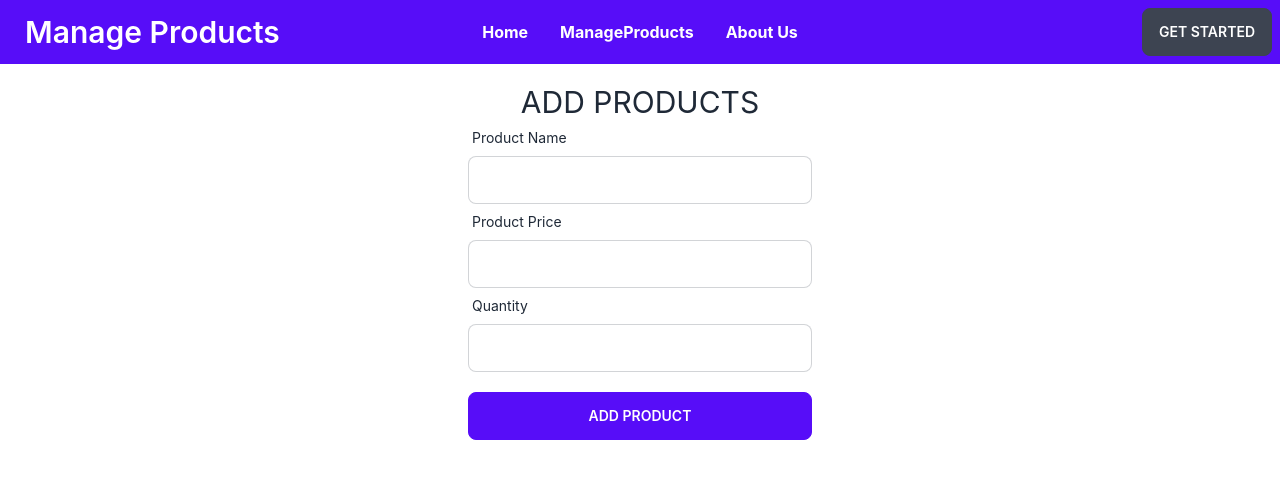
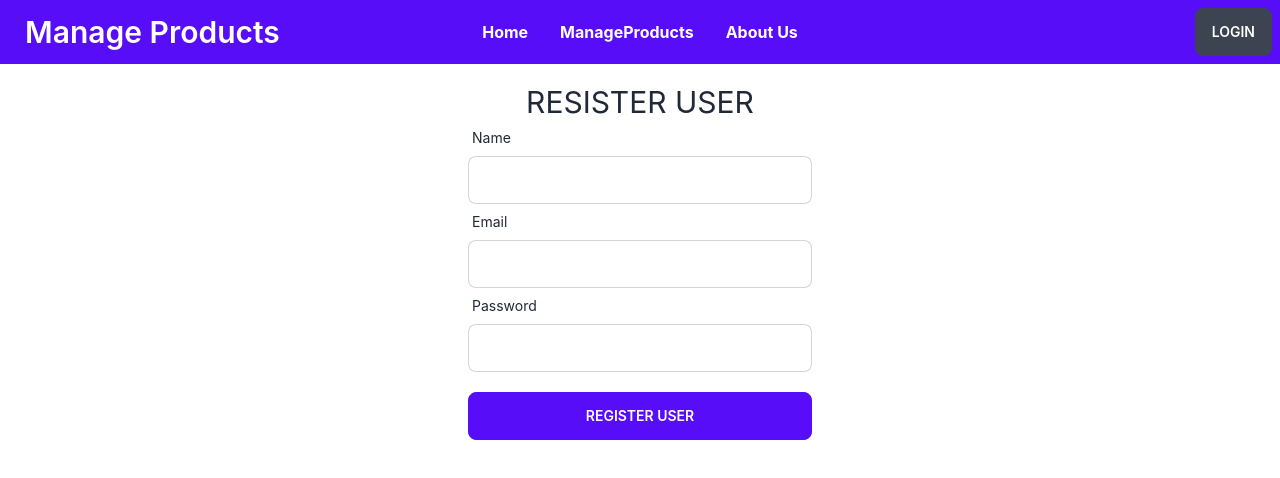
Before and after one commit to Shariful7834/Products-Management--CRUD-with-MERNN, a React (Create React App) app: page /login in a window 1280 px wide. Shown: the top 478 px of the page. Built offline with nearby package versions, Linux system fonts and the light colour scheme.

Commit message:
Login page has implemented

```diff
--- /dev/null
+++ b/src/pages/About/About.js
@@ -0,0 +1,11 @@
+import React from "react";
+
+const About = () => {
+  return (
+    <div className="h-[800px] flex justify-center items-center">
+      <h1 className="text-4xl font-bold">Coming soon..</h1>
+    </div>
+  );
+};
+
+export default About;
--- a/src/pages/Home/Login/Login.js
+++ b/src/pages/Home/Login/Login.js
@@ -10,32 +10,32 @@ const Login = () => {
   return (
     <div className="w-96 mx-auto">
       <form className="p-5" onSubmit={handleSubmit(handleAddProduct)}>
-        <h1 className="text-3xl">ADD PRODUCTS</h1>
+        <h1 className="text-3xl">RESISTER USER </h1>
         <div className="form-control w-full ">
           <label className="label">
-            <span className="label-text">Product Name</span>
+            <span className="label-text"> Name</span>
           </label>
           <input
             type="text"
-            {...register("productName")}
+            {...register("name")}
             className="input input-bordered w-full"
             required
           />
         </div>
         <div className="form-control w-full ">
           <label className="label">
-            <span className="label-text">Product Price</span>
+            <span className="label-text">Email</span>
           </label>
           <input
-            type="text"
-            {...register("productPrice")}
+            type="email"
+            {...register("email")}
             className="input input-bordered w-full"
             required
           />
         </div>
         <div className="form-control w-full ">
           <label className="label">
-            <span className="label-text">Quantity</span>
+            <span className="label-text">Password</span>
           </label>
           <input
             type="text"
@@ -48,7 +48,7 @@ const Login = () => {
         <div className="mt-5">
           <input
             type="submit"
-            value="Add Product"
+            value="Register User"
             className="btn btn-primary w-full "
           />
         </div>
--- a/src/pages/ManageProducts/ManageProducts.js
+++ b/src/pages/ManageProducts/ManageProducts.js
@@ -37,7 +37,7 @@ const ManageProducts = () => {
     }
   };
   return (
-    <div className="w-[1440px] mx-auto">
+    <div className="container mx-auto">
       <h1 className="text-2xl font-bold text-center mt-16 mb-6">
         Manage Products
       </h1>
@@ -48,8 +48,8 @@ const ManageProducts = () => {
             <tr>
               <th></th>
               <th>Name</th>
-              <th>Job</th>
-              <th>Favorite Color</th>
+              <th>Price</th>
+              <th>Quantity</th>
               <th>Action</th>
               <th>Update</th>
             </tr>
@@ -59,7 +59,7 @@ const ManageProducts = () => {
               <tr key={product._id}>
                 <th>{i + 1}</th>
                 <td>{product.productName}</td>
-                <td>{product.productPrice}</td>
+                <td>{product.ProductPrice}</td>
                 <td>{product.quantity}</td>
                 <td>
                   <button
--- a/src/pages/shared/Navbar/Navbar.js
+++ b/src/pages/shared/Navbar/Navbar.js
@@ -45,7 +45,7 @@ const Navbar = () => {
             </label>
             <ul
               tabIndex={0}
-              className="menu menu-compact dropdown-content mt-3 p-2 shadow bg-base-100 rounded-box w-52"
+              className="menu menu-compact dropdown-content mt-3 p-2 shadow bg-base-100 rounded-box w-52 text-black"
             >
               {menuItems}
             </ul>
@@ -58,7 +58,9 @@ const Navbar = () => {
           <ul className="menu menu-horizontal px-1">{menuItems}</ul>
         </div>
         <div className="navbar-end">
-          <a className="btn">Get started</a>
+          <Link to="/login">
+            <button className="btn btn-outline-success">Login</button>
+          </Link>
         </div>
       </div>
     </div>
--- a/src/routes/Router.js
+++ b/src/routes/Router.js
@@ -1,5 +1,6 @@
 import { createBrowserRouter } from "react-router-dom";
 import Main from "../layouts/Main";
+import About from "../pages/About/About";
 import Home from "../pages/Home/Home/Home";
 import Login from "../pages/Home/Login/Login";
 import ManageProducts from "../pages/ManageProducts/ManageProducts";
@@ -32,6 +33,10 @@ export const router = createBrowserRouter([
         path: "/login",
         element: <Login></Login>,
       },
+      {
+        path: "/about",
+        element: <About></About>,
+      },
     ],
   },
 ]);
```
